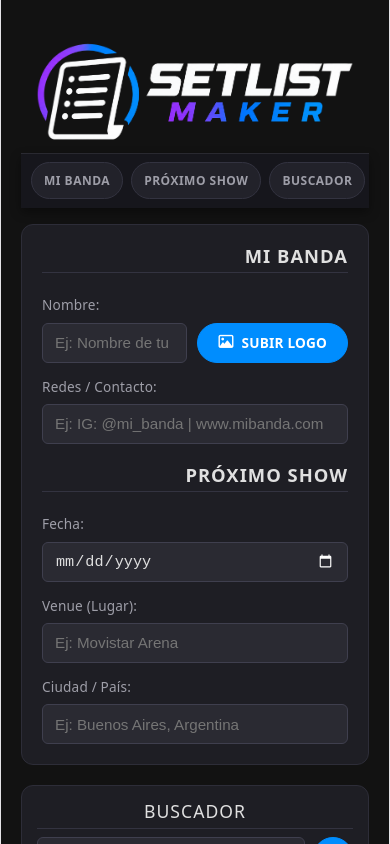
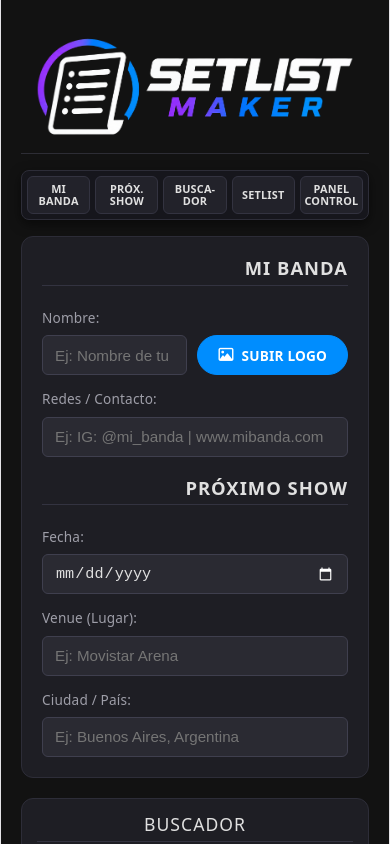
Before and after one commit to hcirig/setlist-maker, a React (Vite) app: page / in a window 390 px wide. Shown: the top 844 px of the page. Built offline with nearby package versions, Linux system fonts and the light colour scheme.

Commit message:
v2 fix nav mobile

```diff
--- a/src/App.css
+++ b/src/App.css
@@ -1,5 +1,5 @@
 /* =========================================
-   ESTILOS GENERALES Y PALETA DE COLORES V2.9
+   ESTILOS GENERALES Y PALETA DE COLORES V3.0
    ========================================= */
 
 :root {
@@ -23,19 +23,24 @@ body {
   font-family: system-ui, -apple-system, BlinkMacSystemFont, 'Segoe UI', Roboto, sans-serif;
   margin: 0;
   padding: 0;
-  scroll-behavior: smooth; /* Permite scroll suave al hacer clic en los accesos directos */
+  scroll-behavior: smooth;
 }
 
-/* Header */
+/* Header Centrado */
 .app-header {
   border-bottom: 1px solid #2d2d35;
-  padding: 20px 15px 10px 15px;
-  text-align: center;
+  padding: 15px;
+  margin-bottom: 10px;
+  display: flex;
+  justify-content: center;
+  align-items: center;
+  width: 100%;
+  box-sizing: border-box;
 }
 
 .header-banner {
   max-width: 500px;
-  max-height: 150px;
+  max-height: 140px;
   width: 100%;
   height: auto;
   object-fit: contain;
@@ -43,34 +48,52 @@ body {
   display: block;
 }
 
-/* NAVBAR MOBILE (Pegajoso) */
-.mobile-nav {
-  display: flex;
-  overflow-x: auto;
-  white-space: nowrap;
-  background-color: #16161c;
-  border-bottom: 1px solid #2d2d38;
-  padding: 8px 10px;
-  gap: 8px;
+/* NAVBAR MOBILE: Cuadrado, Ancho Fijo 360px, Sticky */
+.mobile-nav-container {
   position: sticky;
   top: 0;
   z-index: 100;
-  box-shadow: 0 4px 10px rgba(0, 0, 0, 0.4);
+  background-color: var(--bg-dark);
+  padding: 6px 0;
+  display: flex;
+  justify-content: center;
+  width: 100%;
+}
+
+.mobile-nav {
+  display: grid;
+  grid-template-columns: repeat(5, 1fr);
+  gap: 5px;
+  width: 360px;
+  max-width: 360px;
+  background-color: #16161c;
+  border: 1px solid #2d2d38;
+  border-radius: 8px;
+  padding: 5px;
+  box-sizing: border-box;
+  box-shadow: 0 4px 12px rgba(0, 0, 0, 0.5);
 }
 
 .mobile-nav-link {
-  color: var(--text-muted);
+  color: var(--text-main);
   text-decoration: none;
-  font-size: 0.75em;
+  font-size: 0.68em;
   font-weight: 600;
   text-transform: uppercase;
-  letter-spacing: 0.5px;
-  padding: 6px 12px;
-  border-radius: 9999px;
+  letter-spacing: 0.2px;
+  padding: 6px 2px;
+  border-radius: 6px; /* Bordes apenas redondeados */
   background-color: #22222a;
   border: 1px solid #333340;
   transition: all 0.2s ease;
-  flex-shrink: 0;
+  display: flex;
+  align-items: center;
+  justify-content: center;
+  text-align: center;
+  line-height: 1.15;
+  height: 38px;
+  box-sizing: border-box;
+  hyphens: auto;
 }
 
 .mobile-nav-link:hover, .mobile-nav-link:active {
@@ -79,14 +102,14 @@ body {
   border-color: var(--btn-blue);
 }
 
-/* Esconder la barra en pantallas de Escritorio */
+/* Ocultar la barra en pantallas de Escritorio */
 @media (min-width: 992px) {
-  .mobile-nav {
+  .mobile-nav-container {
     display: none;
   }
 }
 
-/* Secciones divididas: Mi Banda & Próximo Show */
+/* Secciones y Estructura Principal */
 .band-show-container {
   display: flex;
   flex-direction: column;
@@ -96,8 +119,8 @@ body {
   border-radius: 12px;
   border: 1px solid #2d2d38;
   box-sizing: border-box;
-  margin-top: 15px;
-  scroll-margin-top: 60px; /* Offset para que el navbar pegajoso no tape la sección al navegar */
+  margin-top: 10px;
+  scroll-margin-top: 65px;
 }
 
 .section-block {
@@ -105,7 +128,7 @@ body {
   display: flex;
   flex-direction: column;
   gap: 12px;
-  scroll-margin-top: 60px;
+  scroll-margin-top: 65px;
 }
 
 .section-title-right {
@@ -134,7 +157,7 @@ body {
   text-align: left;
 }
 
-/* Inputs y Selects Estandarizados (Height 40px) */
+/* Inputs y Selects */
 .custom-input {
   height: 40px;
   padding: 0 12px;
@@ -157,7 +180,7 @@ input[type="date"].custom-input {
   color-scheme: dark;
 }
 
-/* Botón Estilo Píldora / Redondeado (Height 40px) */
+/* Botones */
 .btn-pill {
   height: 40px;
   padding: 0 20px;
@@ -179,7 +202,6 @@ input[type="date"].custom-input {
   transition: background-color 0.3s ease, border-color 0.3s ease, box-shadow 0.3s ease;
 }
 
-/* Botón Redondo Blue (Height 40px, Width 40px) */
 .btn-round {
   width: 40px;
   height: 40px;
@@ -200,7 +222,6 @@ input[type="date"].custom-input {
   transition: background-color 0.3s ease, border-color 0.3s ease, box-shadow 0.3s ease;
 }
 
-/* Botón Peligro / Cerrar Píldora */
 .btn-danger-pill {
   height: 40px;
   padding: 0 18px;
@@ -221,7 +242,6 @@ input[type="date"].custom-input {
   transition: background-color 0.3s ease, border-color 0.3s ease, box-shadow 0.3s ease;
 }
 
-/* Botón Peligro / Quitar / Limpiar Redondo */
 .btn-danger-round {
   width: 30px;
   height: 30px;
@@ -243,7 +263,7 @@ input[type="date"].custom-input {
   transition: background-color 0.3s ease, border-color 0.3s ease, box-shadow 0.3s ease;
 }
 
-/* Animación Reflejo Metalizado */
+/* Animaciones */
 .btn-pill::after, .btn-round::after, .btn-danger-pill::after, .btn-danger-round::after {
   content: '';
   position: absolute;
@@ -280,18 +300,6 @@ input[type="date"].custom-input {
   color: #ffffff;
 }
 
-.btn-pill:active, .btn-round:active {
-  background-color: var(--btn-violet-dark);
-  border-color: var(--btn-violet-dark);
-  box-shadow: none;
-}
-
-.btn-danger-pill:active, .btn-danger-round:active {
-  background-color: var(--btn-danger-dark);
-  border-color: var(--btn-danger-dark);
-  box-shadow: none;
-}
-
 .btn-icon {
   font-size: 1.1em;
 }
@@ -309,7 +317,7 @@ input[type="date"].custom-input {
 .columna-catalogo, .columna-panel, .columna-setlist {
   width: 100%;
   box-sizing: border-box;
-  scroll-margin-top: 60px; /* Evita que el header tape el título al hacer clic */
+  scroll-margin-top: 65px;
 }
 
 .scroll-area {
--- a/src/App.jsx
+++ b/src/App.jsx
@@ -423,14 +423,16 @@ function App() {
         />
       </header>
 
-      {/* NAVBAR MOBILE PEGAJOSO */}
-      <nav className="mobile-nav">
-        <a href="#sec-mi-banda" className="mobile-nav-link">Mi Banda</a>
-        <a href="#sec-proximo-show" className="mobile-nav-link">Próximo Show</a>
-        <a href="#sec-buscador" className="mobile-nav-link">Buscador</a>
-        <a href="#sec-setlist" className="mobile-nav-link">Setlist</a>
-        <a href="#sec-panel" className="mobile-nav-link">Panel de Control</a>
-      </nav>
+      {/* NAVBAR MOBILE FIJO DE 360PX CUADRADO */}
+      <div className="mobile-nav-container">
+        <nav className="mobile-nav">
+          <a href="#sec-mi-banda" className="mobile-nav-link">Mi<br/>Banda</a>
+          <a href="#sec-proximo-show" className="mobile-nav-link">Próx.<br/>Show</a>
+          <a href="#sec-buscador" className="mobile-nav-link">Busca-<br/>dor</a>
+          <a href="#sec-setlist" className="mobile-nav-link">Setlist</a>
+          <a href="#sec-panel" className="mobile-nav-link">Panel<br/>Control</a>
+        </nav>
+      </div>
 
       {/* CONTENEDOR SECCIONES "MI BANDA" Y "PRÓXIMO SHOW" */}
       <section className="band-show-container">
```
